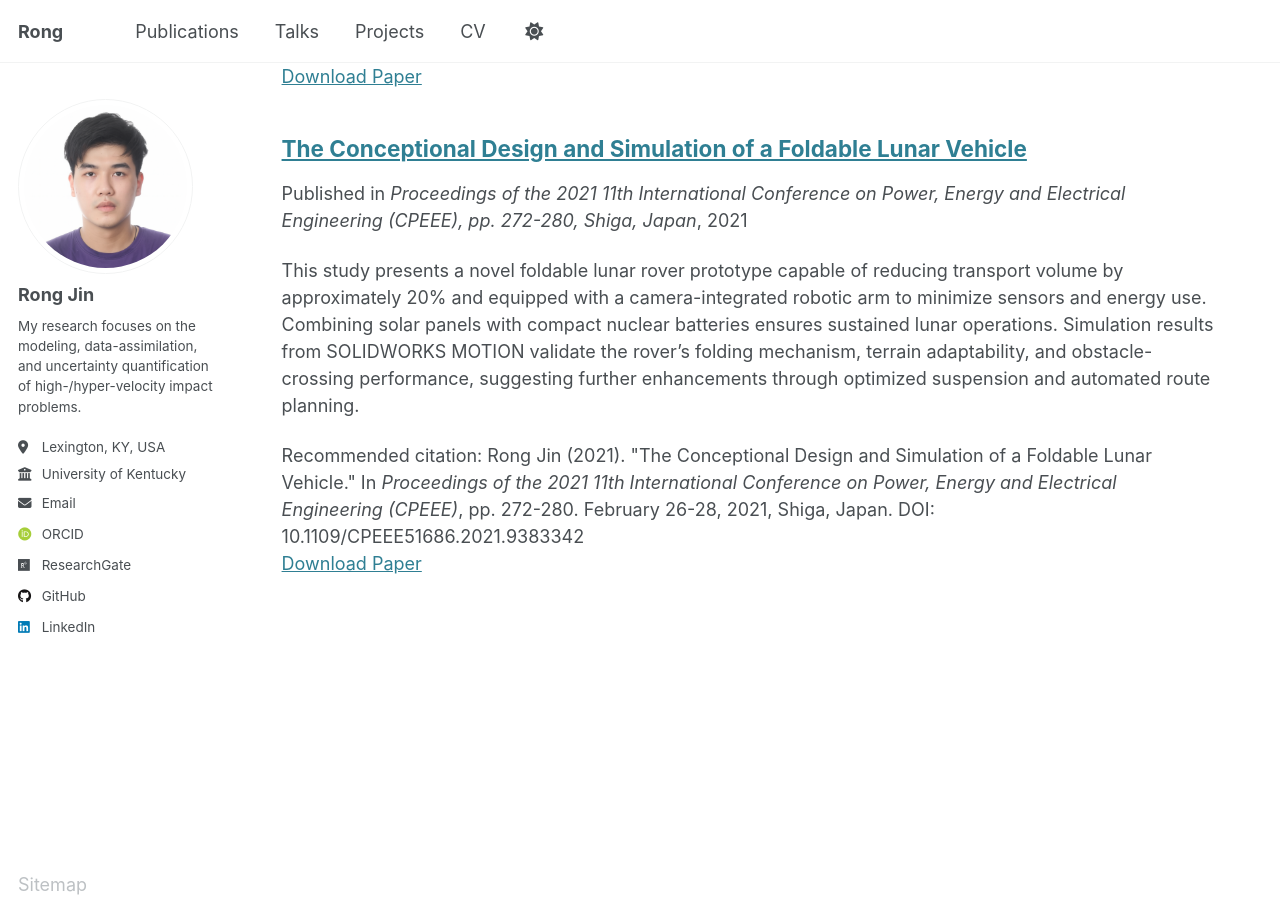
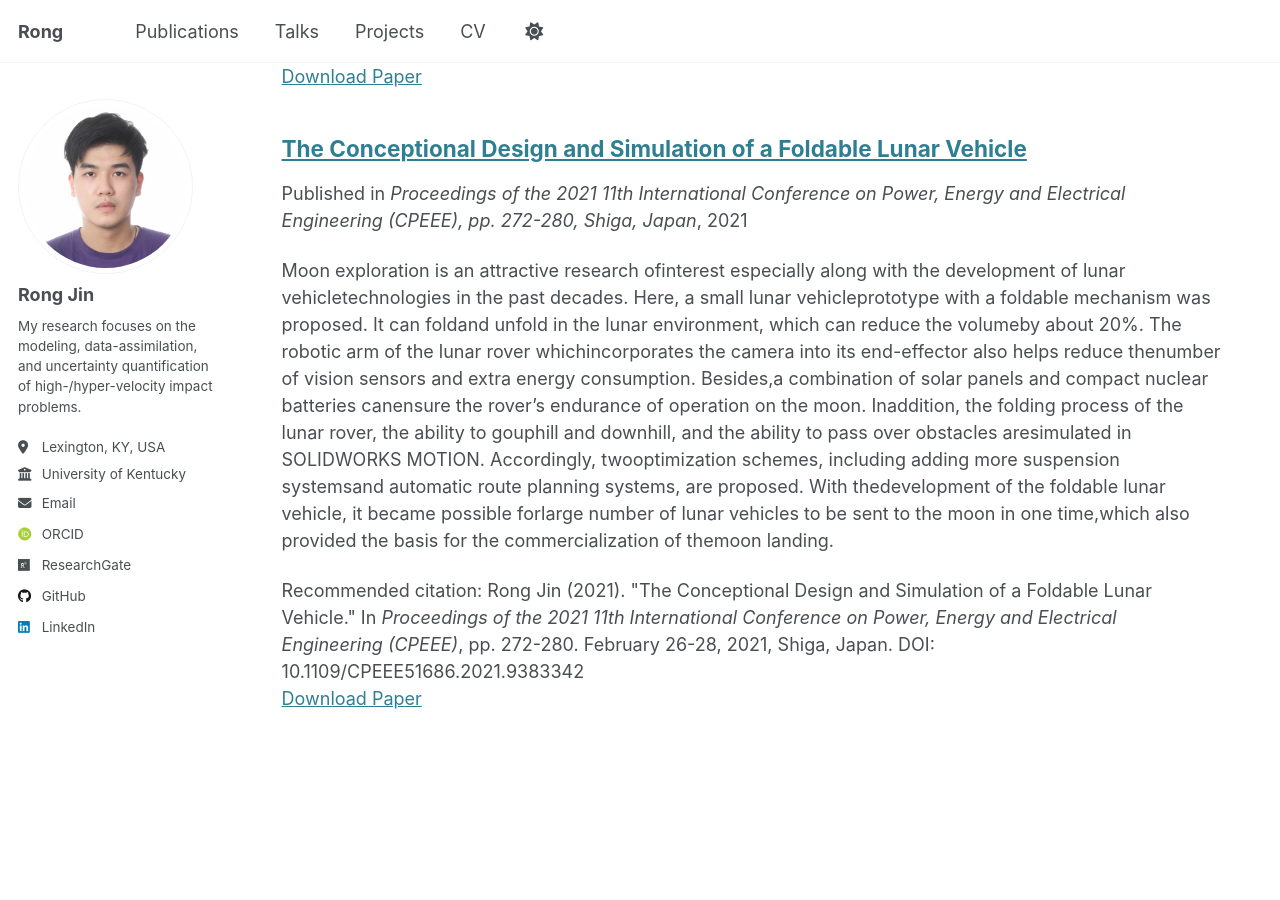
Before and after one commit to rong-jin/rong-jin.github.io, a Jekyll site: the page built from _pages/publications.html, in a window 1280 px wide and 900 px high, scrolled down 1897 px. Built offline with Jekyll 4.4.1, drawn with Linux system fonts in a browser that asks for light colours; some web fonts are replaced.

Commit message:
Update 2021-02-26-The Conceptional Design and Simulation of a Foldable Lunar Vehicle.md

```diff
--- a/_publications/2021-02-26-The Conceptional Design and Simulation of a Foldable Lunar Vehicle.md
+++ b/_publications/2021-02-26-The Conceptional Design and Simulation of a Foldable Lunar Vehicle.md
@@ -3,7 +3,7 @@ title: "The Conceptional Design and Simulation of a Foldable Lunar Vehicle"
 collection: publications
 category: conferences
 permalink: /publication/2021-02-26-foldable-lunar-vehicle
-excerpt: "This study presents a novel foldable lunar rover prototype capable of reducing transport volume by approximately 20% and equipped with a camera-integrated robotic arm to minimize sensors and energy use. Combining solar panels with compact nuclear batteries ensures sustained lunar operations. Simulation results from SOLIDWORKS MOTION validate the rover’s folding mechanism, terrain adaptability, and obstacle-crossing performance, suggesting further enhancements through optimized suspension and automated route planning."
+excerpt: "Moon exploration is an attractive research ofinterest especially along with the development of lunar vehicletechnologies in the past decades. Here, a small lunar vehicleprototype with a foldable mechanism was proposed. It can foldand unfold in the lunar environment, which can reduce the volumeby about 20%. The robotic arm of the lunar rover whichincorporates the camera into its end-effector also helps reduce thenumber of vision sensors and extra energy consumption. Besides,a combination of solar panels and compact nuclear batteries canensure the rover's endurance of operation on the moon. Inaddition, the folding process of the lunar rover, the ability to gouphill and downhill, and the ability to pass over obstacles aresimulated in SOLIDWORKS MOTION. Accordingly, twooptimization schemes, including adding more suspension systemsand automatic route planning systems, are proposed. With thedevelopment of the foldable lunar vehicle, it became possible forlarge number of lunar vehicles to be sent to the moon in one time,which also provided the basis for the commercialization of themoon landing."
 date: 2021-02-26
 venue: "Proceedings of the 2021 11th International Conference on Power, Energy and Electrical Engineering (CPEEE), pp. 272-280, Shiga, Japan"
 paperurl: "https://doi.org/10.1109/CPEEE51686.2021.9383342"
```
